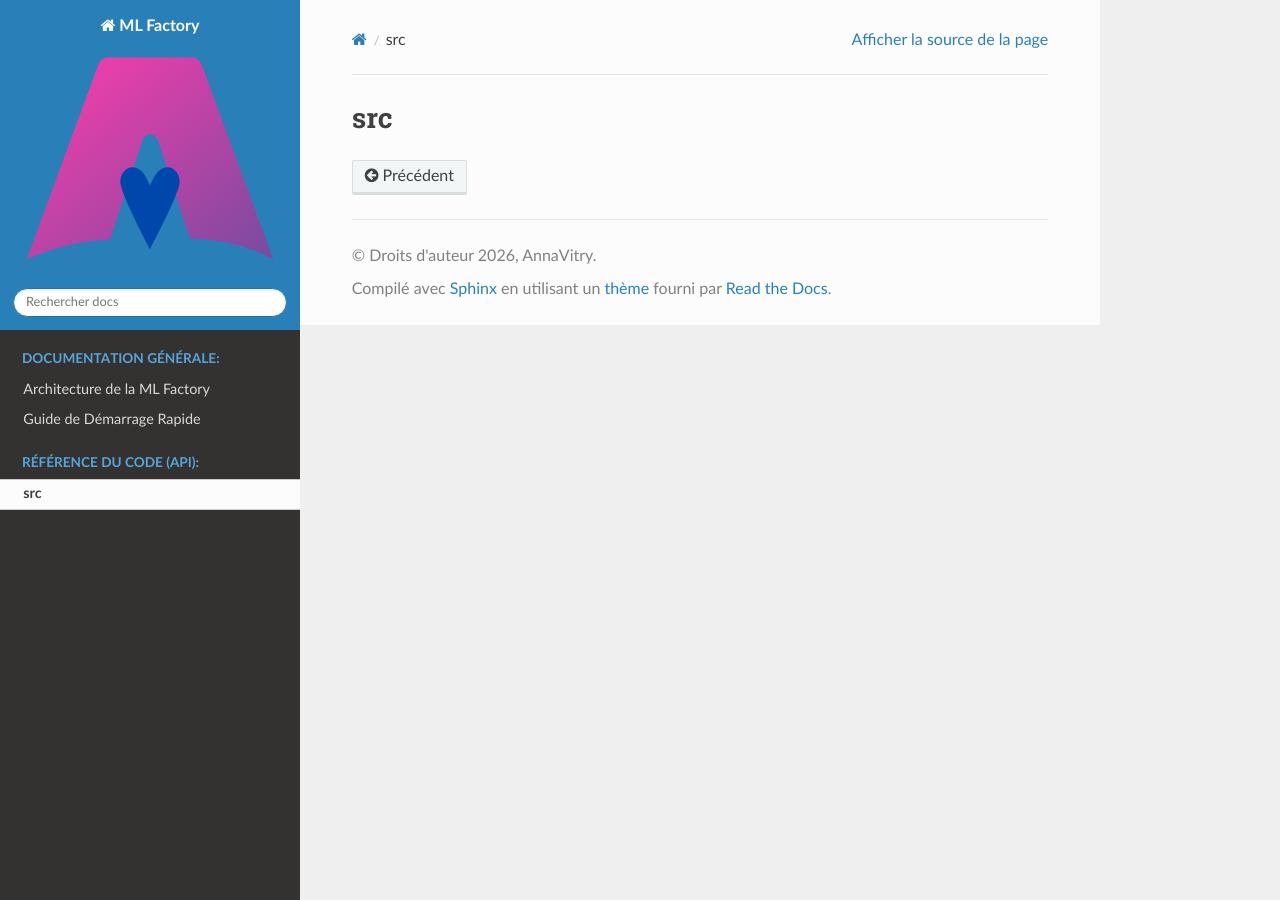
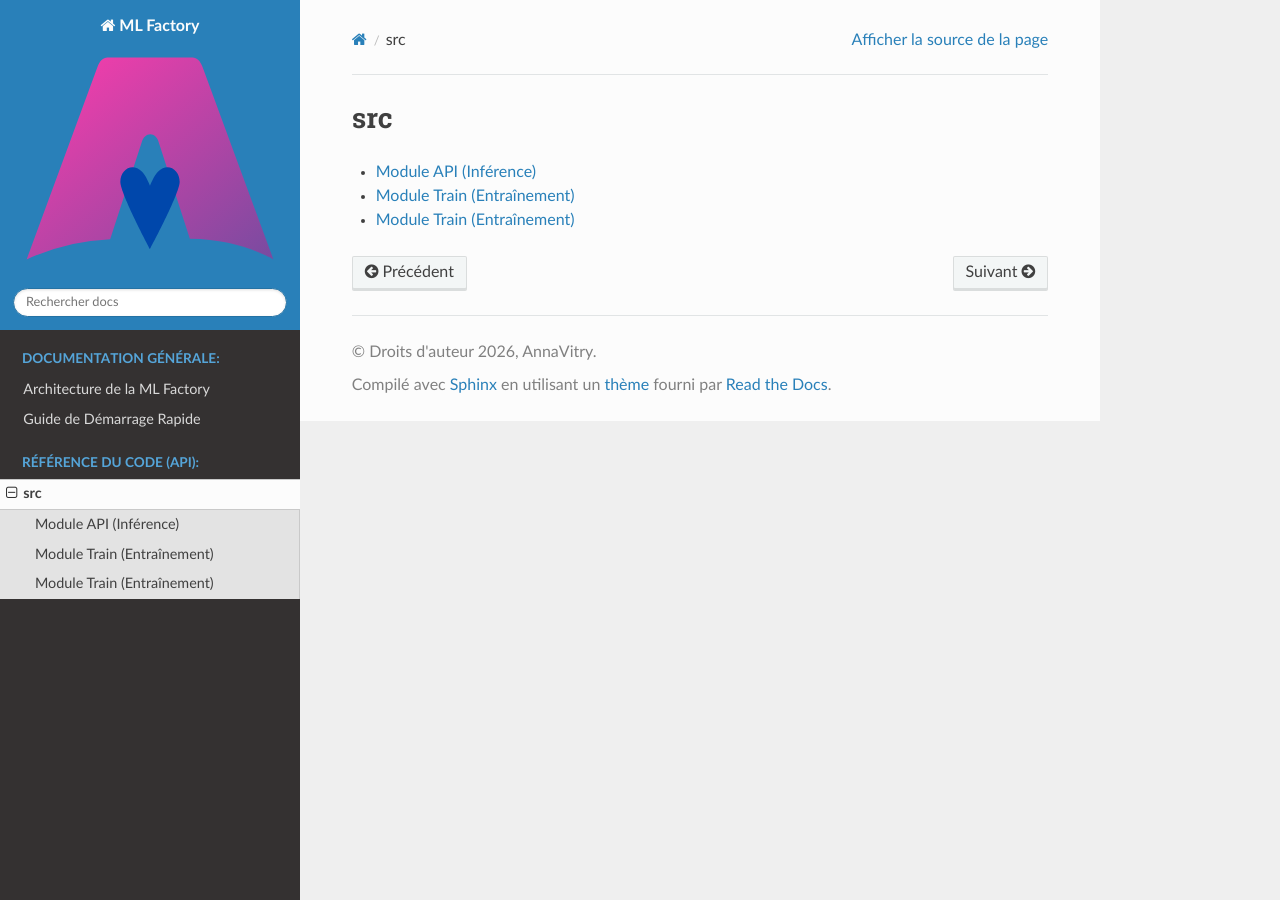
Before and after one commit to AnnaVitry/MLOPS_MLFactory, a Sphinx documentation site: the page built from docs/source/modules.rst, in a window 1280 px wide. Built offline with Sphinx 7.4.7 and the Read the Docs theme 3.1.0, drawn with Linux system fonts in a browser that asks for light colours.

Commit message:
docs: ajout de train, api, et front rst et les init dans src

```diff
--- /dev/null
+++ b/docs/source/api.rst
@@ -0,0 +1,7 @@
+Module API (Inférence)
+======================
+
+.. automodule:: api.main
+   :members:
+   :undoc-members:
+   :show-inheritance:
--- /dev/null
+++ b/docs/source/front.rst
@@ -0,0 +1,7 @@
+Module Train (Entraînement)
+===========================
+
+.. automodule:: train.train
+   :members:
+   :undoc-members:
+   :show-inheritance:
--- a/docs/source/modules.rst
+++ b/docs/source/modules.rst
@@ -3,3 +3,7 @@ src
 
 .. toctree::
    :maxdepth: 4
+
+   api
+   train
+   front
--- /dev/null
+++ b/docs/source/train.rst
@@ -0,0 +1,7 @@
+Module Train (Entraînement)
+===========================
+
+.. automodule:: train.train
+   :members:
+   :undoc-members:
+   :show-inheritance:
```
Also changed, not shown: src/__init__.py (added), src/api/__init__.py (added), src/front/__init__.py (added), src/train/__init__.py (added).
